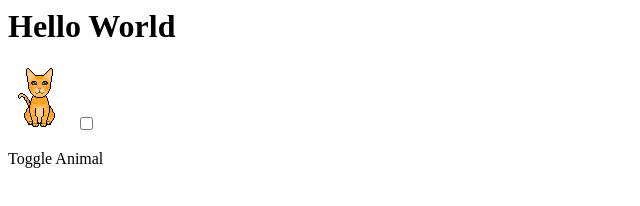
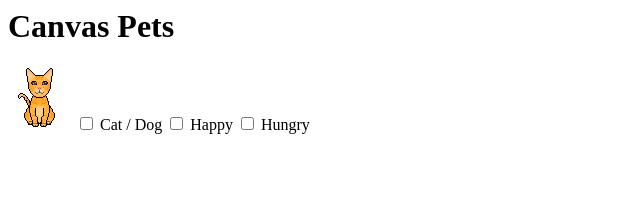
Before and after one commit to IsRo06/WeAreSeniorProject, a website with bundled scripts: page html/main.html in a window 1280 px wide. Shown: the whole page, without its empty margins (0-640 px from the left). Built offline with nearby package versions, Linux system fonts and the light colour scheme; files whose address does not match are found by name.

Commit message:
Update main.html
Updated the heading and added multiple toggle options for animal mood and hunger.

```diff
--- a/html/main.html
+++ b/html/main.html
@@ -1,12 +1,24 @@
 <html>
   <body>
-    <h1>Hello World</h1>
-	<img id="myImage" src="/assets/images/Cat/CatWagTail.gif">
-	<label class="switch">
-		<input type="checkbox" id="imageToggle" >
-	</label>
-	<p>Toggle Animal</p>
+    <h1>Canvas Pets</h1>
 
-	<script type="module" src="/js/popup.js"></script>
+    <img id="myImage" src="/Images/Cat/CatWagTail.gif" />
+
+    <label>
+      <input type="checkbox" id="animalToggle">
+      Cat / Dog
+    </label>
+
+    <label>
+      <input type="checkbox" id="moodToggle">
+      Happy
+    </label>
+
+     <label>
+      <input type="checkbox" id="hungerToggle" />
+      Hungry
+    </label>
+
+    <script type="module" src="/js/popup.js"></script>
   </body>
 </html>
```
